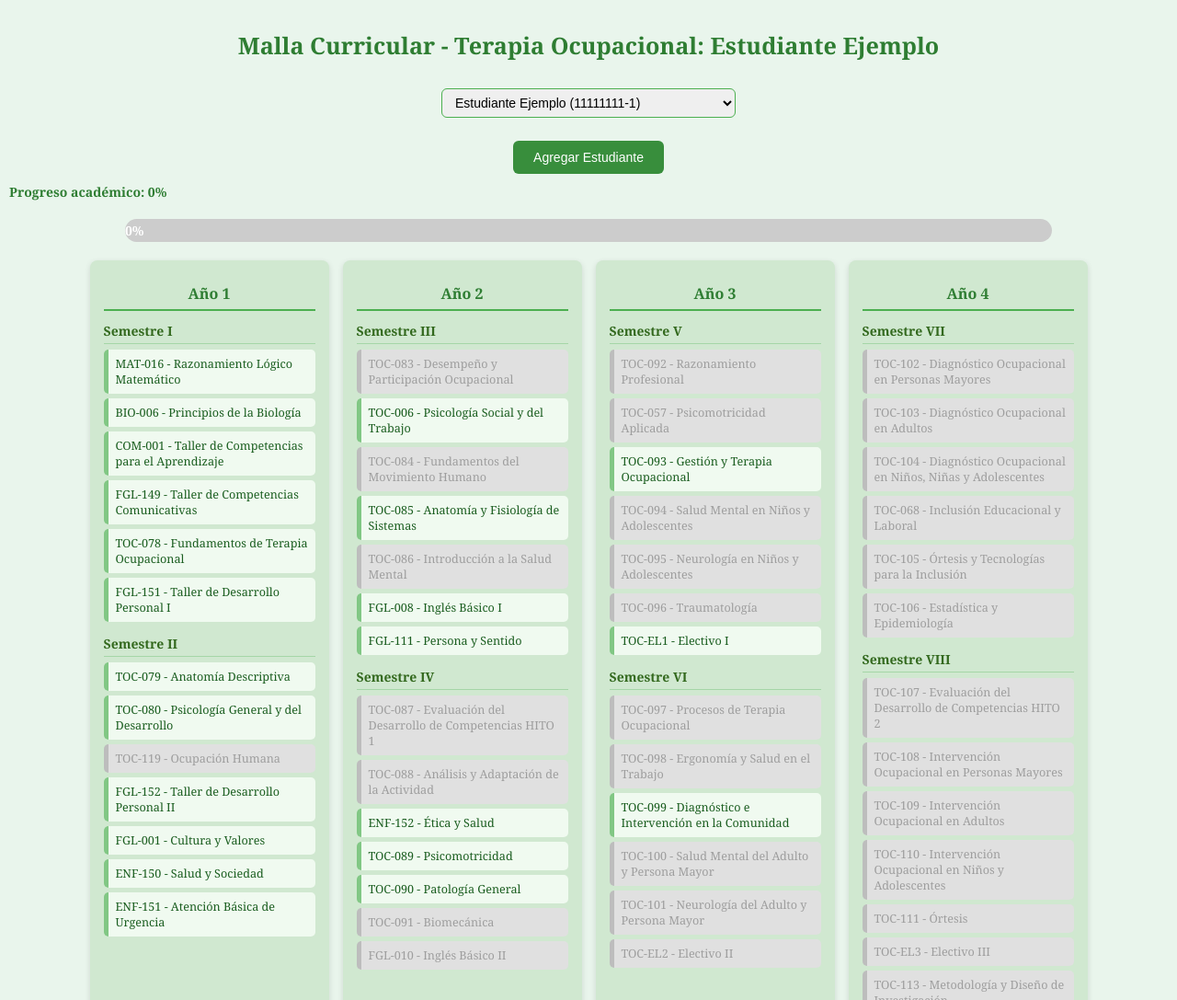
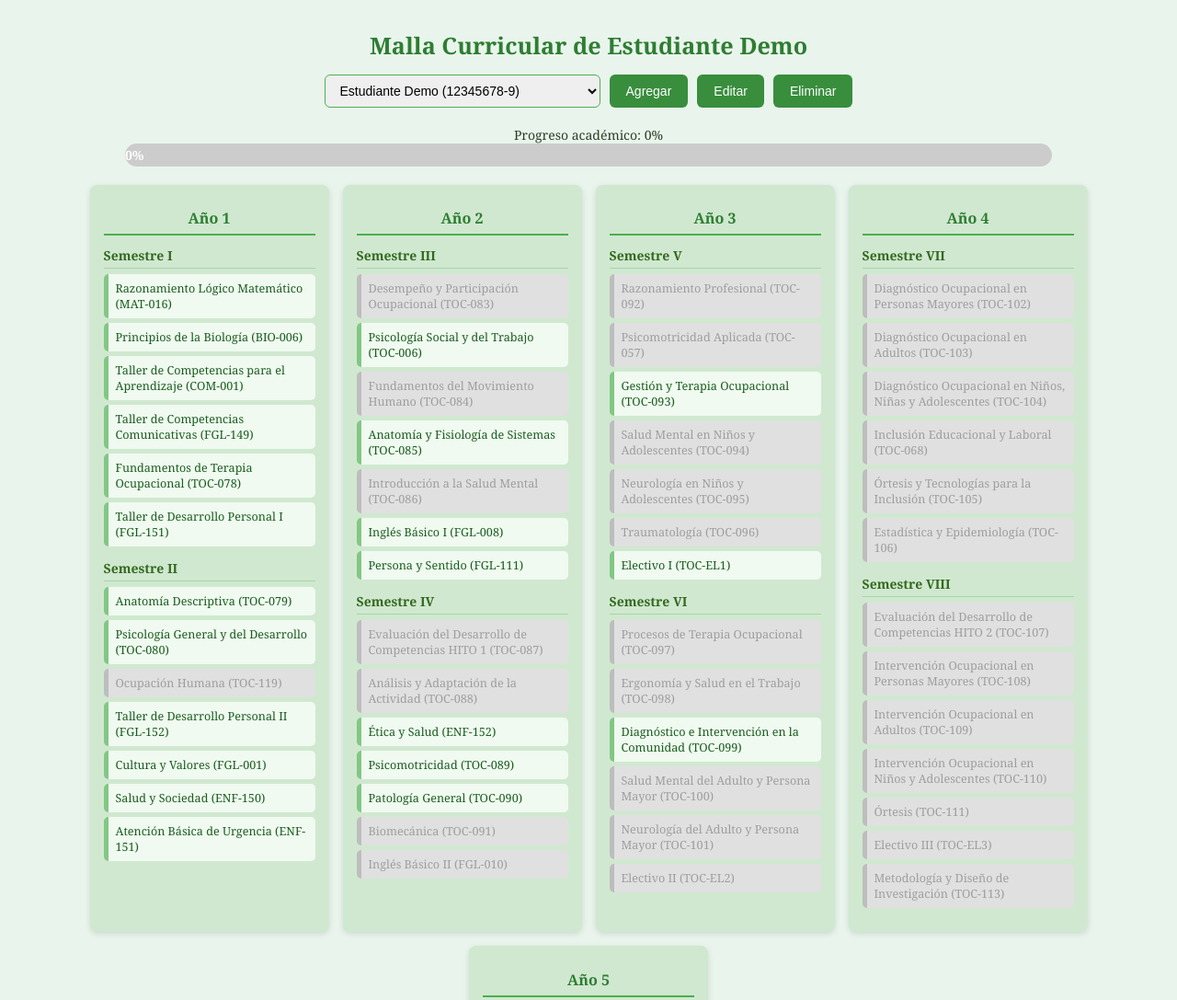
Before and after one commit to Francita17/Estudiantes-TO-UST, a plain HTML site: page index.html in a window 1280 px wide. Shown: the top 1087 px of the page at 92% size. Drawn offline with Linux system fonts and the light colour scheme.

Commit message:
Update index.html

```diff
--- a/index.html
+++ b/index.html
@@ -17,9 +17,8 @@
     h1 {
       text-align: center;
       color: #2e7d32;
-      margin-bottom: 30px;
+      margin-bottom: 15px;
       font-size: 1.8em;
-      user-select: none;
     }
     .progress-container {
       width: 80%;
@@ -105,7 +104,7 @@
     .subject.reprobated {
       background: #e57373;
       color: white;
-      border-color: #b71c1c;
+      border-color: #c62828;
     }
     .subject.locked {
       background: #e0e0e0;
@@ -128,10 +127,16 @@
       max-width: 220px;
       box-shadow: 0 2px 6px rgba(0,0,0,0.25);
     }
+    #student-controls {
+      width: 80%;
+      max-width: 600px;
+      margin: 15px auto 10px;
+      display: flex;
+      justify-content: center;
+      gap: 10px;
+    }
     button {
-      margin: 25px auto 10px;
-      display: block;
-      padding: 10px 22px;
+      padding: 10px 18px;
       background: #388e3c;
       color: white;
       border: none;
@@ -144,27 +149,24 @@
     button:hover {
       background: #2e7d32;
     }
-    #progress-text {
-      font-weight: 600;
-      color: #2e7d32;
-      margin-bottom: 15px;
+    select {
+      width: 100%;
+      max-width: 300px;
+      padding: 8px 12px;
+      font-size: 1em;
+      border-radius: 6px;
+      border: 1px solid #4caf50;
+      cursor: pointer;
       user-select: none;
-    }
-    #studentSelector {
-      display: block;
-      margin: 10px auto 25px;
-      font-size: 1em;
-      padding: 6px 10px;
-      border-radius: 6px;
-      border: 1.5px solid #4caf50;
-      user-select: none;
-      max-width: 320px;
-      width: 90%;
     }
     @media (max-width: 600px) {
       .year {
         min-width: 100%;
         max-width: 100%;
+      }
+      #student-controls {
+        flex-direction: column;
+        gap: 8px;
       }
     }
   </style>
@@ -172,10 +174,15 @@
 <body>
   <h1>Malla Curricular - Terapia Ocupacional</h1>
 
+  <div id="student-controls">
     <select id="studentSelector" title="Selecciona un estudiante"></select>
+    <button id="addStudentBtn" title="Agregar estudiante">Agregar</button>
+    <button id="editStudentBtn" title="Editar estudiante">Editar</button>
+    <button id="deleteStudentBtn" title="Eliminar estudiante">Eliminar</button>
+  </div>
 
+  <div class="progress-container">
     <div id="progress-text">Progreso académico: 0%</div>
-  <div class="progress-container">
     <div class="progress-bar">
       <div class="progress-fill" id="progress-fill">0%</div>
     </div>
@@ -186,6 +193,7 @@
   <button onclick="resetProgress()">Reiniciar Progreso</button>
 
   <script>
+    // Estructura de años y semestres
     const curriculum = {
       'Año 1': ['I', 'II'],
       'Año 2': ['III', 'IV'],
@@ -194,6 +202,7 @@
       'Año 5': ['IX', 'X']
     };
 
+    // Lista de asignaturas con prerrequisitos
     const subjects = [
       { code: 'MAT-016', name: 'Razonamiento Lógico Matemático', semester: 'I', prereq: [] },
       { code: 'BIO-006', name: 'Principios de la Biología', semester: 'I', prereq: [] },
@@ -255,41 +264,39 @@
       { code: 'TOC-118', name: 'Internado Profesional IV', semester: 'X', prereq: ['TOC-107','TOC-117'] }
     ];
 
-    // Guardamos estudiantes en localStorage con su progreso
-    let students = JSON.parse(localStorage.getItem('students') || '{}');
+    // Datos de estudiantes guardados en localStorage
+    let students = JSON.parse(localStorage.getItem('students')) || {};
+
     let currentStudentId = null;
 
-    function saveStudents() {
-      localStorage.setItem('students', JSON.stringify(students));
+    // Funciones para prerrequisitos
+    function meetsPrerequisites(studentData, subject) {
+      return subject.prereq.every(code => studentData.approved.includes(code));
     }
 
+    function allSemestersApproved(studentData, uptoSemester) {
+      const allowedSemesters = ['I','II','III','IV','V','VI','VII','VIII'];
+      const semestersToCheck = allowedSemesters.slice(0, allowedSemesters.indexOf(uptoSemester) + 1);
+      const subjectsToCheck = subjects.filter(s => semestersToCheck.includes(s.semester));
+      return subjectsToCheck.every(s => studentData.approved.includes(s.code));
+    }
+
+    // Verifica si está aprobado
     function isApproved(studentData, code) {
       return studentData.approved.includes(code);
     }
-
+    // Verifica si está reprobado
     function isReprobated(studentData, code) {
       return studentData.reprobated.includes(code);
     }
 
-    function meetsPrerequisites(studentData, subject) {
-      return subject.prereq.every(code => isApproved(studentData, code));
-    }
-
-    // Validar que todos los ramos hasta VIII semestre están aprobados
-    function allSemestersApproved(studentData, uptoSemester) {
-      const allowedSemesters = ['I','II','III','IV','V','VI','VII','VIII'];
-      const semestersToCheck = allowedSemesters.slice(0, allowedSemesters.indexOf(uptoSemester) + 1);
-      const subjectsToCheck = subjects.filter(s => semestersToCheck.includes(s.semester));
-      return subjectsToCheck.every(s => isApproved(studentData, s.code));
-    }
-
+    // Renderiza la malla
     function renderCurriculum() {
       const container = document.getElementById('curriculum');
       container.innerHTML = '';
-      if (!currentStudentId || !students[currentStudentId]) {
-        container.textContent = 'Selecciona un estudiante para ver la malla.';
-        return;
-      }
+
+      if (!currentStudentId || !students[currentStudentId]) return;
+
       const studentData = students[currentStudentId];
 
       for (const [yearLabel, semesters] of Object.entries(curriculum)) {
@@ -302,45 +309,62 @@
           semDiv.className = 'semester';
           semDiv.innerHTML = `<h3>Semestre ${sem}</h3>`;
 
-          subjects
-            .filter(s => s.semester === sem)
-            .forEach(subject => {
-              const div = document.createElement('div');
-
-              // Para internados (IX, X), requiere aprobar hasta VIII semestre
+          subjects.filter(s => s.semester === sem).forEach(subject => {
+            // Para internados, además de prerrequisitos, se exige aprobar hasta VIII semestre
             const unlocked = meetsPrerequisites(studentData, subject) && (
               (subject.semester === 'IX' || subject.semester === 'X')
                 ? allSemestersApproved(studentData, 'VIII')
                 : true
             );
 
-              div.className = 'subject';
-              if (!unlocked) div.classList.add('locked');
-              if (isApproved(studentData, subject.code)) div.classList.add('approved');
-              if (isReprobated(studentData, subject.code)) div.classList.add('reprobated');
-              div.textContent = `${subject.code} - ${subject.name}`;
+            const subjectDiv = document.createElement('div');
+            subjectDiv.className = 'subject';
+            subjectDiv.textContent = `${subject.name} (${subject.code})`;
 
-              if (!div.classList.contains('locked')) {
-                div.addEventListener('click', () => {
-                  // Ciclo: no marca -> aprobado -> reprobado -> no marcado
+            // Tooltip con prerrequisitos
+            if(subject.prereq.length > 0) {
+              const prereqNames = subject.prereq.map(code => {
+                const subj = subjects.find(s => s.code === code);
+                return subj ? `${subj.name} (${subj.code})` : code;
+              });
+              subjectDiv.title = `Prerrequisitos:\n${prereqNames.join('\n')}`;
+            }
+
+            if (!unlocked) {
+              subjectDiv.classList.add('locked');
+              subjectDiv.title = 'Asignatura bloqueada: Prerrequisitos no cumplidos';
+            } else if (isApproved(studentData, subject.code)) {
+              subjectDiv.classList.add('approved');
+              subjectDiv.title = 'Asignatura aprobada';
+            } else if (isReprobated(studentData, subject.code)) {
+              subjectDiv.classList.add('reprobated');
+              subjectDiv.title = 'Asignatura reprobada';
+            }
+
+            subjectDiv.addEventListener('click', () => {
+              if (!unlocked) return;
+              // Alternar aprobado / reprobado / ninguno
               if (isApproved(studentData, subject.code)) {
-                    // Si está aprobado, al click pasa a reprobado
+                // Cambiar a reprobado
                 studentData.approved = studentData.approved.filter(c => c !== subject.code);
+                if (!studentData.reprobated.includes(subject.code)) {
                   studentData.reprobated.push(subject.code);
+                }
               } else if (isReprobated(studentData, subject.code)) {
-                    // Si está reprobado, se elimina marca
+                // Quitar reprobado
                 studentData.reprobated = studentData.reprobated.filter(c => c !== subject.code);
               } else {
-                    // Si no tiene marca, pone aprobado
+                // Marcar aprobado
                 studentData.approved.push(subject.code);
+                // Quitar reprobado si estaba
+                studentData.reprobated = studentData.reprobated.filter(c => c !== subject.code);
               }
               saveStudents();
               renderCurriculum();
               updateProgress();
             });
-              }
 
-              semDiv.appendChild(div);
+            semDiv.appendChild(subjectDiv);
           });
 
           yearDiv.appendChild(semDiv);
@@ -350,26 +374,122 @@
       }
     }
 
+    // Actualiza barra de progreso
     function updateProgress() {
+      const progressText = document.getElementById('progress-text');
+      const progressFill = document.getElementById('progress-fill');
       if (!currentStudentId || !students[currentStudentId]) {
-        document.getElementById('progress-text').textContent = 'Progreso académico: 0%';
-        document.getElementById('progress-fill').style.width = '0%';
-        document.getElementById('progress-fill').textContent = '0%';
+        progressText.textContent = 'Progreso académico: 0%';
+        progressFill.style.width = '0%';
+        progressFill.textContent = '0%';
         return;
       }
       const studentData = students[currentStudentId];
-      const total = subjects.length;
+      const totalSubjects = subjects.length;
       const approvedCount = studentData.approved.length;
-      const progressPercent = Math.round((approvedCount / total) * 100);
-
-      document.getElementById('progress-text').textContent = `Progreso académico: ${progressPercent}%`;
-      const bar = document.getElementById('progress-fill');
-      bar.style.width = progressPercent + '%';
-      bar.textContent = progressPercent + '%';
+      const progressPercent = Math.round((approvedCount / totalSubjects) * 100);
+      progressText.textContent = `Progreso académico: ${progressPercent}%`;
+      progressFill.style.width = progressPercent + '%';
+      progressFill.textContent = progressPercent + '%';
     }
 
+    // Guarda datos en localStorage
+    function saveStudents() {
+      localStorage.setItem('students', JSON.stringify(students));
+    }
+
+    // Carga estudiantes en selector ordenados por apellido
+    function populateStudentSelector() {
+      const select = document.getElementById('studentSelector');
+      select.innerHTML = '';
+
+      // Convertir a arreglo para ordenar
+      const studentsArray = Object.entries(students);
+
+      // Ordenar por apellido (última palabra del nombre)
+      studentsArray.sort((a, b) => {
+        const apellidoA = a[1].name.trim().split(' ').slice(-1)[0].toLowerCase();
+        const apellidoB = b[1].name.trim().split(' ').slice(-1)[0].toLowerCase();
+        return apellidoA.localeCompare(apellidoB);
+      });
+
+      for (const [rut, student] of studentsArray) {
+        const opt = document.createElement('option');
+        opt.value = rut;
+        opt.textContent = `${student.name} (${rut})`;
+        select.appendChild(opt);
+      }
+
+      if (studentsArray.length > 0) {
+        if (!currentStudentId || !students[currentStudentId]) {
+          currentStudentId = studentsArray[0][0];
+        }
+        select.value = currentStudentId;
+      } else {
+        currentStudentId = null;
+      }
+      updateTitle();
+    }
+
+    // Actualiza título con nombre estudiante
+    function updateTitle() {
+      const title = document.querySelector('h1');
+      if (currentStudentId && students[currentStudentId]) {
+        title.textContent = `Malla Curricular de ${students[currentStudentId].name}`;
+      } else {
+        title.textContent = 'Malla Curricular - Terapia Ocupacional';
+      }
+    }
+
+    // Agregar estudiante (pide rut y nombre)
+    function addStudent() {
+      const rut = prompt('Ingrese RUT del estudiante (sin puntos ni guion)');
+      if (!rut) return alert('RUT no puede estar vacío.');
+      if (students[rut]) return alert('Ya existe un estudiante con ese RUT.');
+
+      const name = prompt('Ingrese nombre completo del estudiante');
+      if (!name) return alert('Nombre no puede estar vacío.');
+
+      students[rut] = { name, approved: [], reprobated: [] };
+      currentStudentId = rut;
+      saveStudents();
+      populateStudentSelector();
+      renderCurriculum();
+      updateProgress();
+    }
+
+    // Editar estudiante
+    function editStudent() {
+      if (!currentStudentId || !students[currentStudentId]) {
+        return alert('No hay estudiante seleccionado para editar.');
+      }
+      const student = students[currentStudentId];
+      const newName = prompt('Editar nombre completo del estudiante', student.name);
+      if (!newName) return alert('Nombre no puede estar vacío.');
+      student.name = newName;
+      saveStudents();
+      populateStudentSelector();
+      updateTitle();
+    }
+
+    // Eliminar estudiante
+    function deleteStudent() {
+      if (!currentStudentId || !students[currentStudentId]) {
+        return alert('No hay estudiante seleccionado para eliminar.');
+      }
+      if (!confirm(`¿Está seguro de eliminar al estudiante ${students[currentStudentId].name}?`)) return;
+      delete students[currentStudentId];
+      saveStudents();
+      currentStudentId = null;
+      populateStudentSelector();
+      renderCurriculum();
+      updateProgress();
+    }
+
+    // Reiniciar progreso del estudiante actual
     function resetProgress() {
       if (!currentStudentId || !students[currentStudentId]) return;
+      if (!confirm(`¿Desea reiniciar el progreso de ${students[currentStudentId].name}?`)) return;
       students[currentStudentId].approved = [];
       students[currentStudentId].reprobated = [];
       saveStudents();
@@ -377,22 +497,7 @@
       updateProgress();
     }
 
-    function populateStudentSelector() {
-      const select = document.getElementById('studentSelector');
-      select.innerHTML = '';
-      for (const rut in students) {
-        const opt = document.createElement('option');
-        opt.value = rut;
-        opt.textContent = `${students[rut].name} (${rut})`;
-        select.appendChild(opt);
-      }
-      if (!currentStudentId && select.options.length > 0) {
-        currentStudentId = select.options[0].value;
-      }
-      select.value = currentStudentId;
-      updateTitle();
-    }
-
+    // Eventos
     document.getElementById('studentSelector').addEventListener('change', e => {
       currentStudentId = e.target.value;
       renderCurriculum();
@@ -400,49 +505,23 @@
       updateTitle();
     });
 
-    function updateTitle() {
-      const h1 = document.querySelector('h1');
-      if (currentStudentId && students[currentStudentId]) {
-        h1.textContent = `Malla Curricular - Terapia Ocupacional: ${students[currentStudentId].name}`;
+    document.getElementById('addStudentBtn').addEventListener('click', addStudent);
+    document.getElementById('editStudentBtn').addEventListener('click', editStudent);
+    document.getElementById('deleteStudentBtn').addEventListener('click', deleteStudent);
+
+    // Inicio
+    if (Object.keys(students).length === 0) {
+      // Crear un estudiante por defecto para demo
+      students['12345678-9'] = { name: 'Estudiante Demo', approved: [], reprobated: [] };
+      currentStudentId = '12345678-9';
+      saveStudents();
     } else {
-        h1.textContent = 'Malla Curricular - Terapia Ocupacional';
-      }
+      currentStudentId = Object.keys(students)[0];
     }
 
-    // Para que la profesora pueda añadir estudiantes (RUT y nombre)
-    // Puedes usar el prompt y luego guardar en localStorage
-    function addStudent() {
-      const rut = prompt('Ingrese el RUT del estudiante (ejemplo: 12345678-9):');
-      if (!rut) return alert('RUT inválido');
-      if (students[rut]) return alert('Este RUT ya está registrado');
-      const name = prompt('Ingrese el nombre completo del estudiante:');
-      if (!name) return alert('Nombre inválido');
-
-      students[rut] = { name: name.trim(), approved: [], reprobated: [] };
-      saveStudents();
-      populateStudentSelector();
-      alert(`Estudiante ${name} agregado correctamente.`);
-    }
-
-    // Añadir botón para agregar estudiante
-    const addBtn = document.createElement('button');
-    addBtn.textContent = 'Agregar Estudiante';
-    addBtn.onclick = addStudent;
-    document.body.insertBefore(addBtn, document.getElementById('progress-text'));
-
-    function init() {
-      if (Object.keys(students).length === 0) {
-        students['11111111-1'] = { name: 'Estudiante Ejemplo', approved: [], reprobated: [] };
-        saveStudents();
-      }
-      currentStudentId = Object.keys(students)[0];
     populateStudentSelector();
     renderCurriculum();
     updateProgress();
-      updateTitle();
-    }
-
-    init();
   </script>
 </body>
 </html>
```
Lines whose indentation alone changed are shown as unchanged.
